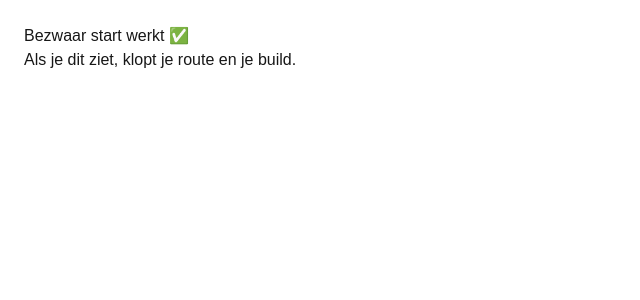
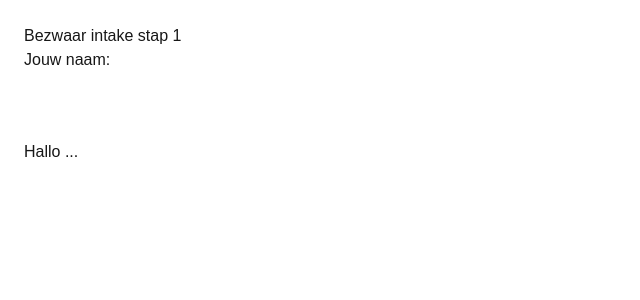
Before and after one commit to Stephanoud/briefkompas.nl, a Next.js app: page /bezwaar in a window 1280 px wide. Shown: the top 300 px of the page, without its empty margins (0-640 px from the left). Built offline with nearby package versions, Linux system fonts and the light colour scheme.

Commit message:
Proof of life bezwaar start

```diff
--- a/app/bezwaar/page.tsx
+++ b/app/bezwaar/page.tsx
@@ -1,8 +1,27 @@
+"use client";
+
+import { useState } from "react";
+
 export default function BezwaarStartPage() {
+  const [naam, setNaam] = useState("");
+
   return (
     <main style={{ padding: 24, fontFamily: "Arial, sans-serif" }}>
-      <h1>Bezwaar start werkt ✅</h1>
-      <p>Als je dit ziet, klopt je route en je build.</p>
+      <h1>Bezwaar intake stap 1</h1>
+
+      <label>
+        Jouw naam:
+        <br />
+        <input
+          value={naam}
+          onChange={(e) => setNaam(e.target.value)}
+          style={{ marginTop: 8, padding: 8 }}
+        />
+      </label>
+
+      <p style={{ marginTop: 20 }}>
+        Hallo {naam || "..." }
+      </p>
     </main>
   );
 }
```
